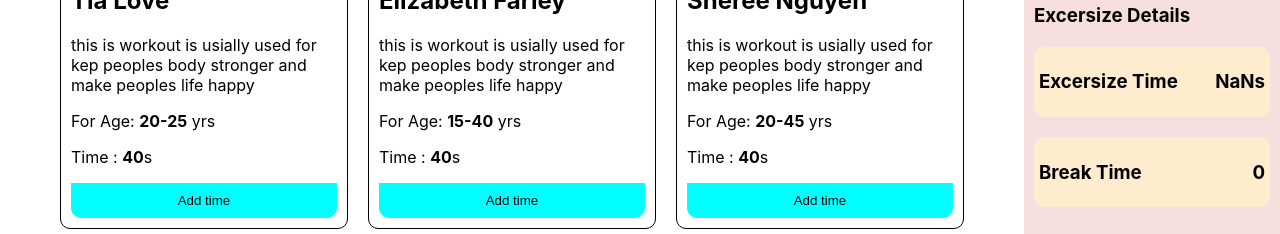
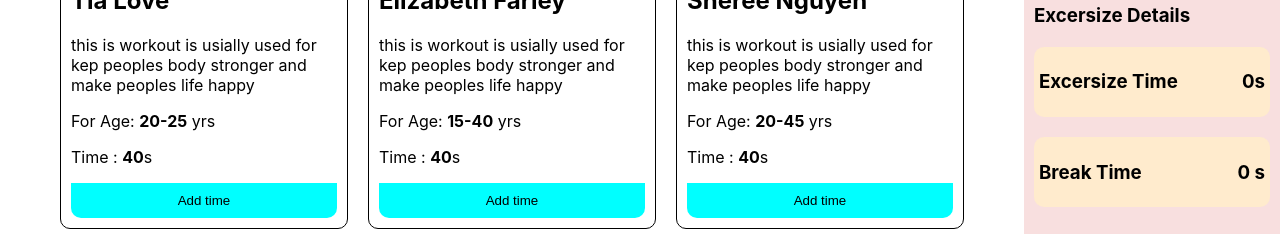
Before and after one commit to nasirullahnu/my-activity, a React (Create React App) app: page / in a window 1280 px wide. Shown: the part 460-694 px from the top of the page. Built offline with nearby package versions, Linux system fonts and the light colour scheme.

Commit message:
break time added

```diff
--- a/src/Components/Calculations/Calculations.js
+++ b/src/Components/Calculations/Calculations.js
@@ -3,31 +3,12 @@ import logo from '../image/profile.jpg'
 import './Calculations.css'
 
 const Calculations = (props) => {
-    const {times} = props;
-    let workTime = 0;
-    for(const time of times){
-        // console.log(time.time);
-        const totalTime = workTime + time.time;
-        // console.log(totalTime)
-        workTime = parseFloat(totalTime);
-        // console.log(workTime)
-    }
 
     const [timeBreak, setTimeBreak] = useState(0)
 
     const breakTime = (times) => {
-        console.log(times)
-        const breakPlace = document.getElementById('break-place')
-        const breakValue = parseInt(breakPlace.innerText)
-        const totalBreak = breakValue + times;
-        console.log(totalBreak);
-        breakPlace.innerText = totalBreak;
-
-        // setTimeBreak(totalBreak);
-
-        // breakPlace.innerText = '';
-        // breakPlace.innerText = totalBreak;
-        // console.log(totalBreak);
+        // console.log(times)
+        setTimeBreak(times)
     }
 
 
@@ -67,11 +48,11 @@ const Calculations = (props) => {
                 <h3>Excersize Details</h3>
                 <div className='total-time'>
                     <h3>Excersize Time</h3>
-                    <h3>{workTime}s</h3>
+                    <h3><span id="total-time">0</span>s</h3>
                 </div>
                 <div className='total-time'>
                     <h3>Break Time</h3>
-                    <h3 id='break-place'> 0</h3>
+                    <h3>{timeBreak} s</h3>
                 </div>
                 <div>
 
@@ -81,5 +62,4 @@ const Calculations = (props) => {
         </div>
     );
 };
-
 export default Calculations;
```
